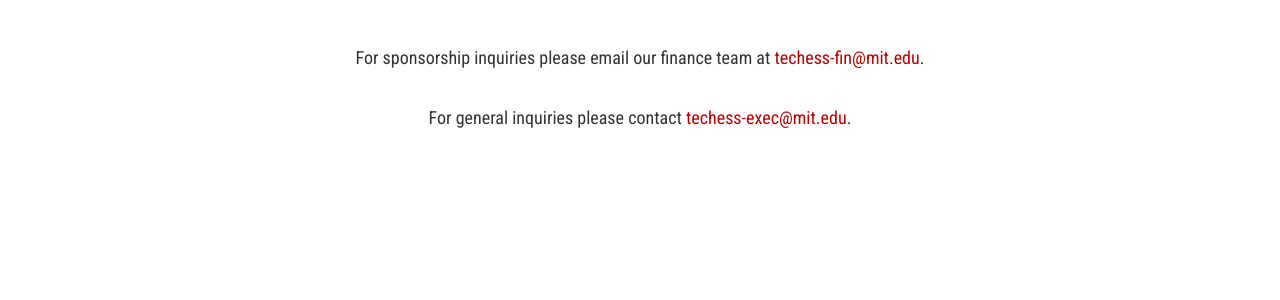
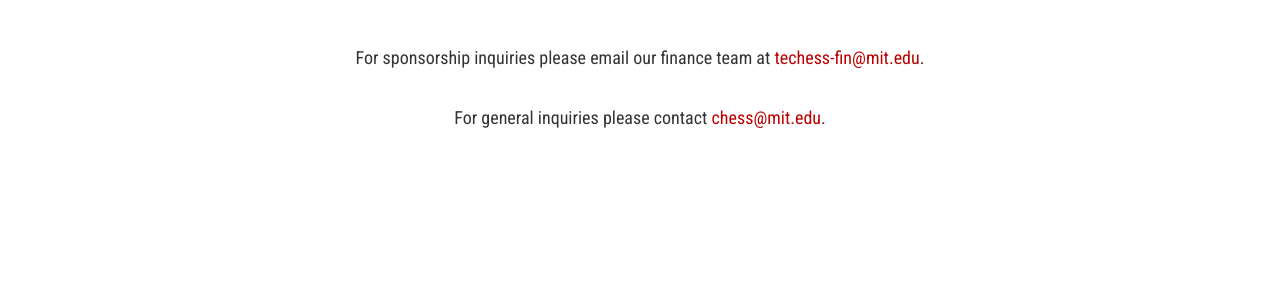
Before and after one commit to Tech-Chess/tech-chess.github.io, a Jekyll site: the page built from _pages/contact.md, in a window 1280 px wide. Shown: the part 231-531 px from the top of the page. Built offline with Jekyll 4.4.1, drawn with Linux system fonts in a browser that asks for light colours; nearby versions of some CDN libraries.

Commit message:
Update contact.md

```diff
--- a/_pages/contact.md
+++ b/_pages/contact.md
@@ -10,7 +10,7 @@
 
 <br><br>
 
-For general inquiries please contact [techess-exec@mit.edu](mailto: techess-exec@mit.edu).
+For general inquiries please contact [chess@mit.edu](mailto: chess@mit.edu).
 
 
 </p>
```
